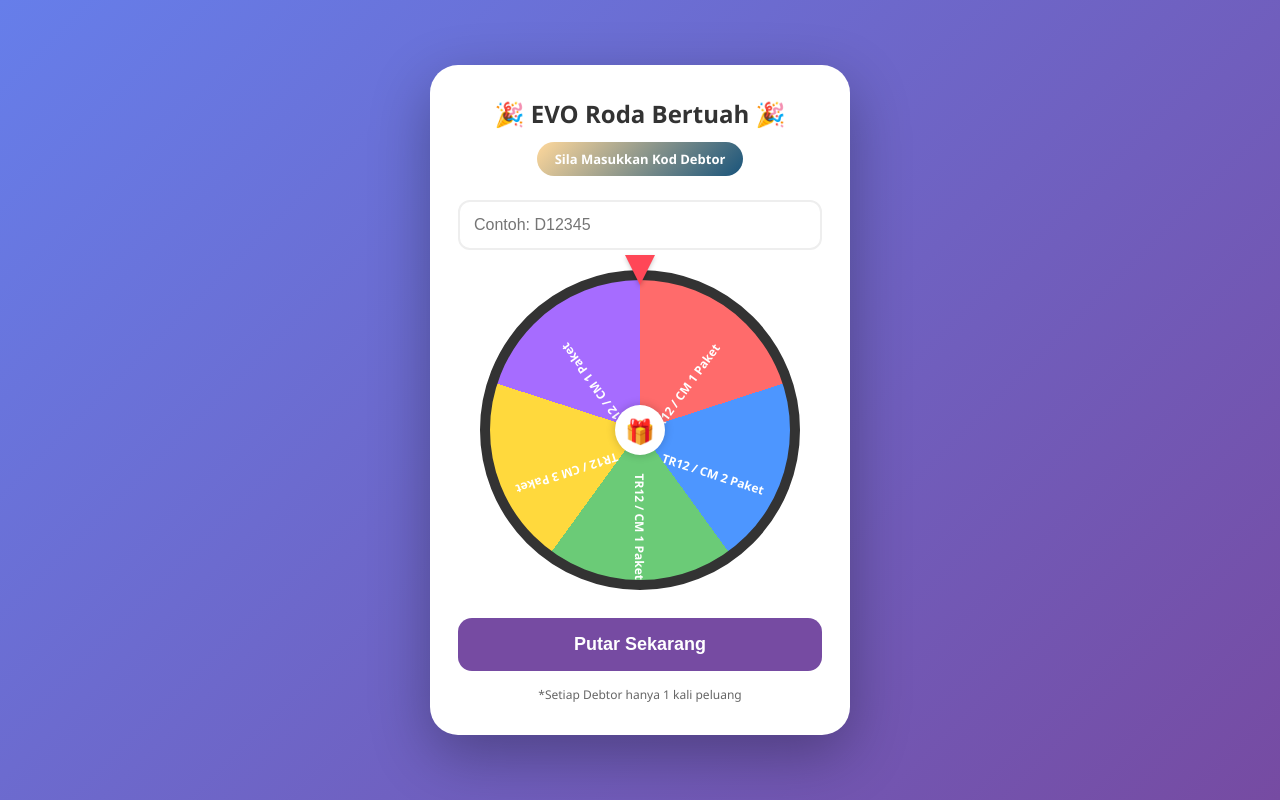
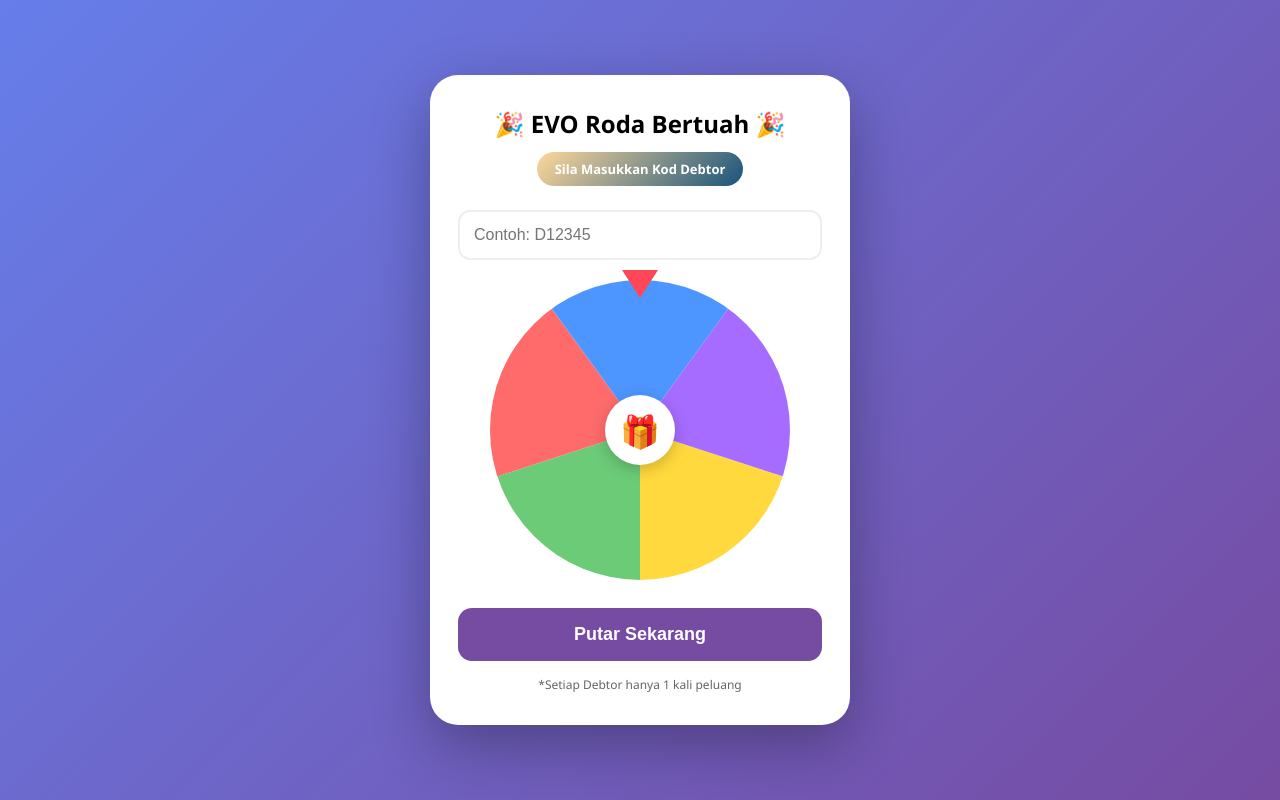
Before and after one commit to izfoo0121-lab/evo-lucky-wheel, a plain HTML site: page index.html in a window 1280 px wide. Drawn offline with Linux system fonts and the light colour scheme.

Commit message:
Update index.html

```diff
--- a/index.html
+++ b/index.html
@@ -6,146 +6,160 @@
 <title>EVO Roda Bertuah</title>
 
 <style>
-  * { margin: 0; padding: 0; box-sizing: border-box; }
-  body {
-    font-family: 'Segoe UI', Tahoma, sans-serif;
-    background: linear-gradient(135deg, #667eea, #764ba2);
-    min-height: 100vh;
-    display: flex;
-    justify-content: center;
-    align-items: center;
-    padding: 20px;
+*{margin:0;padding:0;box-sizing:border-box}
+body{
+  font-family:'Segoe UI',Tahoma,sans-serif;
+  background:linear-gradient(135deg,#667eea,#764ba2);
+  min-height:100vh;
+  display:flex;
+  justify-content:center;
+  align-items:center;
+  padding:20px;
 }
-  .card {
-    background: #fff;
-    max-width: 420px;
-    width: 100%;
-    border-radius: 28px;
-    padding: 32px 28px;
-    text-align: center;
-    box-shadow: 0 20px 60px rgba(0,0,0,.3);
+.card{
+  background:#fff;
+  max-width:420px;
+  width:100%;
+  border-radius:28px;
+  padding:32px 28px;
+  text-align:center;
+  box-shadow:0 20px 60px rgba(0,0,0,.3);
 }
-  h1 { margin-bottom: 12px; font-size: 24px; color: #333; }
-  .badge {
-    background: linear-gradient(135deg, #ffd89b, #19547b);
-    color: #fff;
-    padding: 8px 18px;
-    border-radius: 25px;
-    display: inline-block;
-    margin-bottom: 24px;
-    font-size: 13px;
-    font-weight: 600;
+h1{margin-bottom:12px;font-size:24px}
+.badge{
+  background:linear-gradient(135deg,#ffd89b,#19547b);
+  color:#fff;
+  padding:8px 18px;
+  border-radius:25px;
+  display:inline-block;
+  margin-bottom:24px;
+  font-size:13px;
+  font-weight:600;
 }
 
-  /* WHEEL STYLES */
-  .wheel-wrapper {
-    position: relative;
-    width: 320px;
-    height: 320px;
-    margin: 0 auto 28px;
+.wheel-wrapper{
+  position:relative;
+  width:300px;
+  height:300px;
+  margin:0 auto 28px;
 }
-  .arrow {
-    position: absolute;
-    top: -15px;
-    left: 50%;
-    transform: translateX(-50%);
-    width: 0; height: 0;
-    border-left: 15px solid transparent;
-    border-right: 15px solid transparent;
-    border-top: 30px solid #ff4757;
-    z-index: 20;
-    filter: drop-shadow(0 2px 2px rgba(0,0,0,0.2));
-  }
-  .wheel {
-    width: 100%;
-    height: 100%;
-    border-radius: 50%;
-    border: 10px solid #333;
-    position: relative;
-    overflow: hidden;
-    transition: transform 4s cubic-bezier(0.15, 0, 0.15, 1);
-    background: #333; /* Fallback */
-  }
-  .segment-label {
-    position: absolute;
-    width: 50%;
-    height: 40px;
-    top: 50%;
-    left: 50%;
-    transform-origin: 0% 50%;
-    display: flex;
-    align-items: center;
-    justify-content: flex-end;
-    padding-right: 20px;
-    color: #fff;
-    font-weight: bold;
-    font-size: 12px;
-    pointer-events: none;
+.arrow{
+  position:absolute;
+  top:-10px;
+  left:50%;
+  transform:translateX(-50%);
+  width:0;height:0;
+  border-left:18px solid transparent;
+  border-right:18px solid transparent;
+  border-top:28px solid #ff4757;
+  z-index:10;
 }
 
-  .center {
-    position: absolute;
-    width: 50px; height: 50px;
-    background: #fff;
-    border-radius: 50%;
-    top: 50%; left: 50%;
-    transform: translate(-50%, -50%);
-    font-size: 24px;
-    display: flex;
-    align-items: center;
-    justify-content: center;
-    z-index: 10;
-    box-shadow: 0 0 10px rgba(0,0,0,0.2);
+.wheel-container{
+  width:100%;
+  height:100%;
+  border-radius:50%;
+  overflow:hidden;
 }
 
-  input {
-    width: 100%;
-    padding: 14px;
-    border-radius: 12px;
-    border: 2px solid #eee;
-    margin-bottom: 20px;
-    font-size: 16px;
-    outline: none;
+.wheel{
+  width:100%;
+  height:100%;
+  position:relative;
+  transition:transform 4.5s cubic-bezier(0.17,0.67,0.12,0.99);
 }
-  input:focus { border-color: #764ba2; }
-  button {
-    width: 100%;
-    padding: 16px;
-    border-radius: 14px;
-    border: none;
-    background: #764ba2;
-    color: #fff;
-    font-size: 18px;
-    font-weight: 700;
-    cursor: pointer;
-    transition: 0.3s;
+
+/* 🔥 标准扇区（不使用 clip-path） */
+.segment{
+  position:absolute;
+  width:50%;
+  height:50%;
+  top:50%;
+  left:50%;
+  transform-origin:0% 0%;
 }
-  button:hover { background: #5a3a7d; }
-  button:disabled { background: #ccc; cursor: not-allowed; }
 
-  /* MODAL */
-  .modal {
-    display: none;
-    position: fixed;
-    inset: 0;
-    background: rgba(0,0,0,.8);
-    z-index: 100;
-    justify-content: center;
-    align-items: center;
+/* 🔥 文字：反 skew + 垂直居中 */
+.segment-text{
+  position:absolute;
+  left:100%;
+  top:50%;
+  transform-origin:left center;
+  transform:translateY(-50%) rotate(90deg);
+  width:140px;
+  font-size:14px;
+  font-weight:800;
+  color:#fff;
+  text-shadow:1px 1px 3px rgba(0,0,0,.8);
+  white-space:nowrap;
 }
-  .modal.show { display: flex; }
-  .modal-content {
-    background: #fff;
-    padding: 40px;
-    border-radius: 24px;
-    width: 85%;
-    max-width: 350px;
-    text-align: center;
+
+.center{
+  position:absolute;
+  width:70px;
+  height:70px;
+  background:#fff;
+  border-radius:50%;
+  top:50%;
+  left:50%;
+  transform:translate(-50%,-50%);
+  font-size:32px;
+  display:flex;
+  align-items:center;
+  justify-content:center;
+  z-index:5;
+  box-shadow:0 4px 15px rgba(0,0,0,.2);
+}
+
+input{
+  width:100%;
+  padding:14px;
+  border-radius:12px;
+  border:2px solid #eee;
+  margin-bottom:20px;
+  font-size:16px;
+}
+button{
+  width:100%;
+  padding:16px;
+  border-radius:14px;
+  border:none;
+  background:#764ba2;
+  color:#fff;
+  font-size:18px;
+  font-weight:700;
+  cursor:pointer;
+}
+button:disabled{background:#ccc}
+
+.note{
+  margin-top:15px;
+  font-size:12px;
+  color:#666;
+}
+
+.modal{
+  display:none;
+  position:fixed;
+  inset:0;
+  background:rgba(0,0,0,.7);
+  z-index:100;
+  justify-content:center;
+  align-items:center;
+}
+.modal.show{display:flex}
+.modal-content{
+  background:#fff;
+  padding:30px;
+  border-radius:20px;
+  width:90%;
+  max-width:320px;
+  text-align:center;
 }
 </style>
 </head>
+
 <body>
-
 <div class="card">
   <h1>🎉 EVO Roda Bertuah 🎉</h1>
   <div class="badge">Sila Masukkan Kod Debtor</div>
@@ -154,127 +168,116 @@
 
   <div class="wheel-wrapper">
     <div class="arrow"></div>
+    <div class="wheel-container">
       <div id="wheel" class="wheel"></div>
+    </div>
     <div class="center">🎁</div>
   </div>
 
-  <button id="spinBtn" onclick="spin()">Putar Sekarang</button>
-
-  <div style="margin-top:15px;font-size:12px;color:#666">
-    *Setiap Debtor hanya 1 kali peluang
-  </div>
+  <button id="spinBtn">Putar Sekarang</button>
+  <div class="note">*Setiap Debtor hanya 1 kali peluang</div>
 </div>
 
 <div id="modal" class="modal">
   <div class="modal-content">
-    <h2 style="font-size: 28px;">Tahniah! 🎊</h2>
-    <p id="prizeText" style="margin:20px 0;font-size:20px;font-weight:bold;color:#764ba2"></p>
-    <button onclick="closeModal()">Tutup</button>
+    <h2>Tahniah 🎉</h2>
+    <p id="prizeText" style="margin:20px 0;font-size:18px;font-weight:bold;color:#764ba2"></p>
+    <button onclick="closeModal()">OK</button>
   </div>
 </div>
 
 <script>
-const SCRIPT_URL = "https://script.google.com/macros/s/AKfycbxhNTgRhTZSe2LXrEl0EiPOeS79U_IC55ndcoSkTBSdkpVe3T4ys8e1babWWycqW9F2/exec";
+const SCRIPT_URL =
+"https://script.google.com/macros/s/AKfycbxhNTgRhTZSe2LXrEl0EiPOeS79U_IC55ndcoSkTBSdkpVe3T4ys8e1babWWycqW9F2/exec";
 
 const prizes = [
- { text: "TR12 / CM 1 Paket", color: "#FF6B6B" },
- { text: "TR12 / CM 2 Paket", color: "#4D96FF" },
- { text: "TR12 / CM 1 Paket", color: "#6BCB77" },
- { text: "TR12 / CM 3 Paket", color: "#FFD93D" },
- { text: "TR12 / CM 1 Paket", color: "#A66CFF" }
+  { text:"TR12 / CM 1 Paket", color:"#FFD93D" },
+  { text:"TR12 / CM 2 Paket", color:"#6BCB77" },
+  { text:"TR12 / CM 1 Paket", color:"#FF6B6B" },
+  { text:"TR12 / CM 3 Paket", color:"#4D96FF" },
+  { text:"TR12 / CM 1 Paket", color:"#A66CFF" }
 ];
 
 const wheel = document.getElementById("wheel");
 const spinBtn = document.getElementById("spinBtn");
 const modal = document.getElementById("modal");
 const prizeText = document.getElementById("prizeText");
+const debtorInput = document.getElementById("debtor");
 
 const total = prizes.length;
 const anglePer = 360 / total;
-let currentRotation = 0;
+
+// build wheel
+prizes.forEach((p,i)=>{
+  const seg = document.createElement("div");
+  seg.className = "segment";
+  seg.style.background = p.color;
+  seg.style.transform =
+    `rotate(${i * anglePer}deg) skewY(${90 - anglePer}deg)`;
+
+  const text = document.createElement("div");
+  text.className = "segment-text";
+  text.innerText = p.text;
+  text.style.transform += ` skewY(${-(90 - anglePer)}deg)`;
+
+  seg.appendChild(text);
+  wheel.appendChild(seg);
+});
+
 let spinning = false;
 
-// Initialize Wheel Visuals
-function initWheel() {
-  // Create Conic Gradient Background
-  let gradientStr = prizes.map((p, i) =>
-    `${p.color} ${i * anglePer}deg ${(i + 1) * anglePer}deg`
-  ).join(",");
-  wheel.style.background = `conic-gradient(${gradientStr})`;
-
-  // Add Text Labels
-  prizes.forEach((p, i) => {
-    const label = document.createElement("div");
-    label.className = "segment-label";
-    // Rotate label to middle of segment
-    // We add -90 to start from top, then + (anglePer/2) to center in slice
-    const rotation = (i * anglePer) + (anglePer / 2) - 90;
-    label.style.transform = `rotate(${rotation}deg)`;
-    label.innerHTML = `<span>${p.text}</span>`;
-    wheel.appendChild(label);
-  });
-}
-
-initWheel();
-
-async function spin() {
-  if (spinning) return;
-
-  const debtor = document.getElementById("debtor").value.trim();
-  if (!debtor) { alert("Sila masukkan Kod Debtor"); return; }
+async function spin(){
+  if(spinning) return;
+  const debtor = debtorInput.value.trim();
+  if(!debtor){ alert("Sila masukkan Kod Debtor"); return; }
 
   spinBtn.disabled = true;
   spinning = true;
 
-  /* // UNCOMMENT THIS for Google Sheets check
-  try {
-    const check = await fetch(`${SCRIPT_URL}?check=${encodeURIComponent(debtor)}`).then(r => r.json());
-    if (check.exists) {
+  const check = await fetch(`${SCRIPT_URL}?check=${encodeURIComponent(debtor)}`)
+    .then(r=>r.json()).catch(()=>({exists:false}));
+
+  if(check.exists){
     alert("Debtor ini sudah pernah bermain");
-      spinning = false;
-      spinBtn.disabled = false;
+    reset();
     return;
   }
-  } catch (e) { console.log("Check failed, proceeding anyway"); }
-  */
 
-  const prizeIndex = Math.floor(Math.random() * total);
+  const index = Math.floor(Math.random()*total);
+  const targetAngle = index * anglePer + anglePer/2;
+  const finalRotation = 360*6 - targetAngle - 90;
 
-  // LOGIC:
-  // 1. Calculate the center angle of the winning slice
-  // 2. We need that slice to end up at the TOP (270 degrees in CSS wheel)
-  // 3. Add 5-10 full spins for effect
-  const extraSpins = (Math.floor(Math.random() * 5) + 5) * 360;
-  const sliceCenter = (prizeIndex * anglePer) + (anglePer / 2);
+  wheel.style.transform = `rotate(${finalRotation}deg)`;
 
-  // The wheel rotates clockwise. To bring a slice to the top (0 deg / arrow):
-  // rotation = total_spins - sliceCenter
-  currentRotation += extraSpins + (360 - (currentRotation % 360)) + (360 - sliceCenter);
-
-  wheel.style.transform = `rotate(${currentRotation}deg)`;
-
-  setTimeout(async () => {
-    const prize = prizes[prizeIndex].text;
+  setTimeout(async()=>{
+    const prize = prizes[index].text;
     prizeText.innerText = prize;
     modal.classList.add("show");
 
-    /*
-    // UNCOMMENT THIS for Google Sheets save
-    fetch(SCRIPT_URL, {
-      method: "POST",
-      body: JSON.stringify({ debtor, prize, page: location.href })
+    await fetch(SCRIPT_URL,{
+      method:"POST",
+      body:JSON.stringify({
+        debtor: debtor,
+        prize: prize,
+        page: location.href
+      })
     });
-    */
 
+    reset();
+  },4800);
+}
+
+function reset(){
   spinning = false;
   spinBtn.disabled = false;
-  }, 4000);
 }
 
-function closeModal() {
+function closeModal(){
   modal.classList.remove("show");
+  debtorInput.value="";
 }
+
+spinBtn.addEventListener("click", spin);
 </script>
-
 </body>
 </html>
```
Lines whose indentation alone changed are shown as unchanged.
